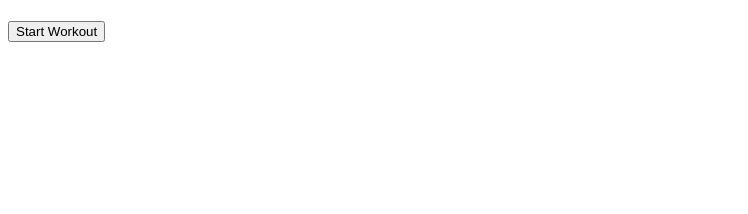
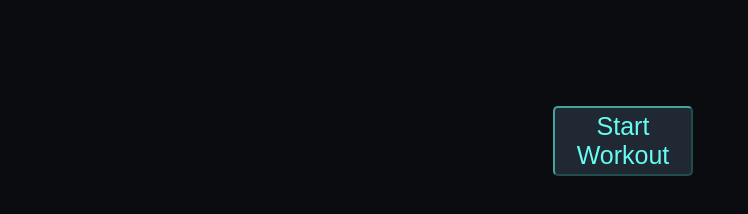
Before and after one commit to KevinBTN/workout_app, a plain HTML site: page index.html in a window 1280 px wide. Shown: the whole page, without its empty margins (0-748 px from the left). Drawn offline with Linux system fonts and the light colour scheme.

Commit message:
Update index.html

```diff
--- a/index.html
+++ b/index.html
@@ -3,7 +3,8 @@
 <html lang="en">
 <head>
   <meta charset="utf-8">
-  <link rel="stylesheet" type="text/css" href="style.css">
+  <link rel="stylesheet" type="text/css" href="styles.css">
+  <script src="scripts.js"></script>
 
   <title>Workout</title>
   <body>
```
